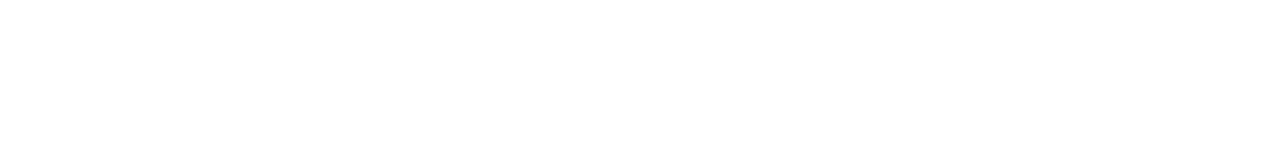
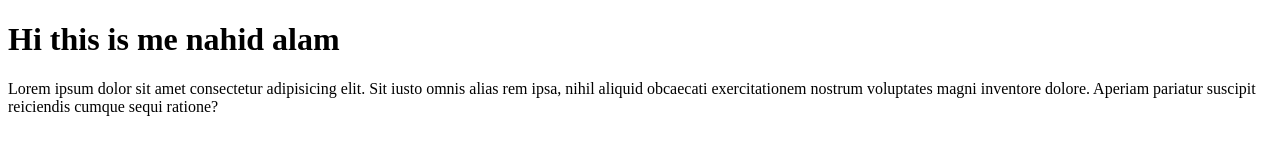
Before and after one commit to alamnahid/my-first-repo, a plain HTML site: page index.html in a window 1280 px wide. Drawn offline with Linux system fonts and the light colour scheme.

Commit message:
update the code

```diff
--- a/index.html
+++ b/index.html
@@ -6,6 +6,7 @@
     <title>My first github repo</title>
 </head>
 <body>
-
+    <h1>Hi this is me nahid alam</h1>
+    <p>Lorem ipsum dolor sit amet consectetur adipisicing elit. Sit iusto omnis alias rem ipsa, nihil aliquid obcaecati exercitationem nostrum voluptates magni inventore dolore. Aperiam pariatur suscipit reiciendis cumque sequi ratione?</p>
 </body>
 </html>
```
